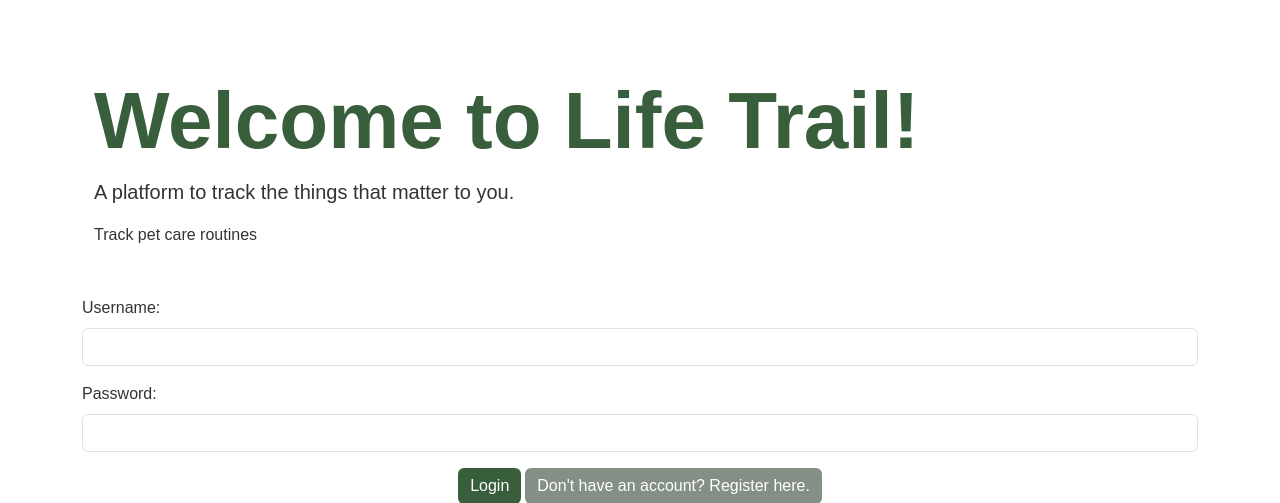
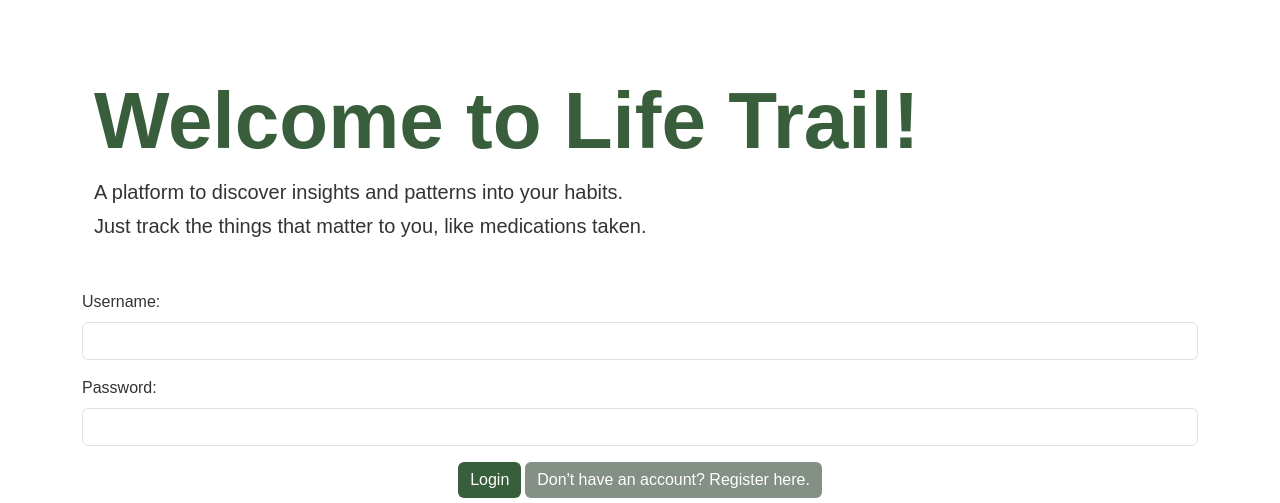
Before and after one commit to mqmotiwala/life_trail, a Flask app: page /login in a window 1280 px wide. Shown: the top 503 px of the page. Run offline with Flask 3, Linux system fonts and the light colour scheme.

Commit message:
improve login UI

```diff
--- a/static/js/updateExampleStepsToTrack.js
+++ b/static/js/updateExampleStepsToTrack.js
@@ -2,32 +2,68 @@ const UPDATE_FREQUENCY_MS = 2500;
 const FADE_TIME_MS = 500;
 
 const STEPS = [
-    "Track car maintenance records",
-    "Track gym sessions",
-    "Track food diary",
-    "Track your haircuts",
-    "Track your reading list",
-    "Track sleep quality",
-    "Track medical appointments",
-    "Track pet care routines",
-    "Track household chores",
-    "Track your weight",
-    "Track kids' activities",
-    "Track movies and shows you've watched",
-    "Track personal goals and habits",
-    "Track gratitude journaling",
-    "Track project milestones",
-    "Track home improvement tasks",
-    "Track medication schedules"
+    "car maintenance records",
+    "gym sessions",
+    "your food diary",
+    "haircuts",
+    "books you've read",
+    "sleep quality and duration",
+    "medical appointments",
+    "pet care routines",
+    "household chores",
+    "your weight over time",
+    "kids' activities",
+    "movies and shows you've watched",
+    "personal goals and progress",
+    "gratitude journaling entries",
+    "project milestones",
+    "home improvement tasks",
+    "meal times",
+    "workouts and exercise routines",
+    "daily water intake",
+    "caffeine consumption",
+    "medications taken",
+    "hygiene routines",
+    "grooming and skincare",
+    "hobbies and activities",
+    "purchases and spending habits",
+    "events you've attended",
+    "travel experiences",
+    "mood changes and mental health",
+    "meditation sessions",
+    "commuting times",
+    "gaming sessions",
+    "TV shows you've watched",
+    "movies you've watched",
+    "volunteer activities",
+    "intermittent fasting schedules",
+    "pet feeding times",
+    "laundry cycles",
+    "sleep disruptions",
+    "work shifts",
+    "health symptoms",
+    "dentist visits",
+    "grocery shopping frequency",
+    "physical therapy exercises",
+    "energy levels",
+    "new recipes tried",
+    "bike rides",
+    "car refueling",
+    "friend catch-ups",
+    "flu shots or vaccinations",
+    "therapist sessions",
 ];
 
 document.addEventListener("DOMContentLoaded", function() {
     const dynamicTextElement = document.getElementById("exampleStepsToTrack");
+    let isFirstUpdate = true;
 
     function updateText() {
-        // Fade out the current text
-        dynamicTextElement.style.transition = "opacity 0.5s ease-out";
-        dynamicTextElement.style.opacity = 0;
+        if (!isFirstUpdate) {
+            // Fade out the current text
+            dynamicTextElement.style.transition = "opacity 0.5s ease-out";
+            dynamicTextElement.style.opacity = 0;
+        }
 
         setTimeout(() => {
             // Update the text with a random element and fade in
@@ -35,7 +71,8 @@ document.addEventListener("DOMContentLoaded", function() {
             dynamicTextElement.textContent = STEPS[randomIndex];
             dynamicTextElement.style.opacity = 1;
             dynamicTextElement.style.transition = "opacity 0.5s ease-in";
-        }, FADE_TIME_MS);
+            isFirstUpdate = false;
+        }, isFirstUpdate ? 0 : FADE_TIME_MS);
     }
 
     setInterval(updateText, UPDATE_FREQUENCY_MS);
--- a/templates/login.html
+++ b/templates/login.html
@@ -7,8 +7,8 @@
     <section class="hero-section">
         <div class="container">
             <h1 class="display-1 fw-bold text-primary">Welcome to Life Trail!</h1>
-            <p class="lead text-start">A platform to track the things that matter to you.</p>
-            <p class="subtitle text-start" id="exampleStepsToTrack"></p>
+            <p class="lead text-start mb-1">A platform to discover insights and patterns into your habits.</p>
+            <p class="lead text-start">Just track the things that matter to you, like <span id="exampleStepsToTrack"></span>.</p>
         </div>
     </section>
 
```
